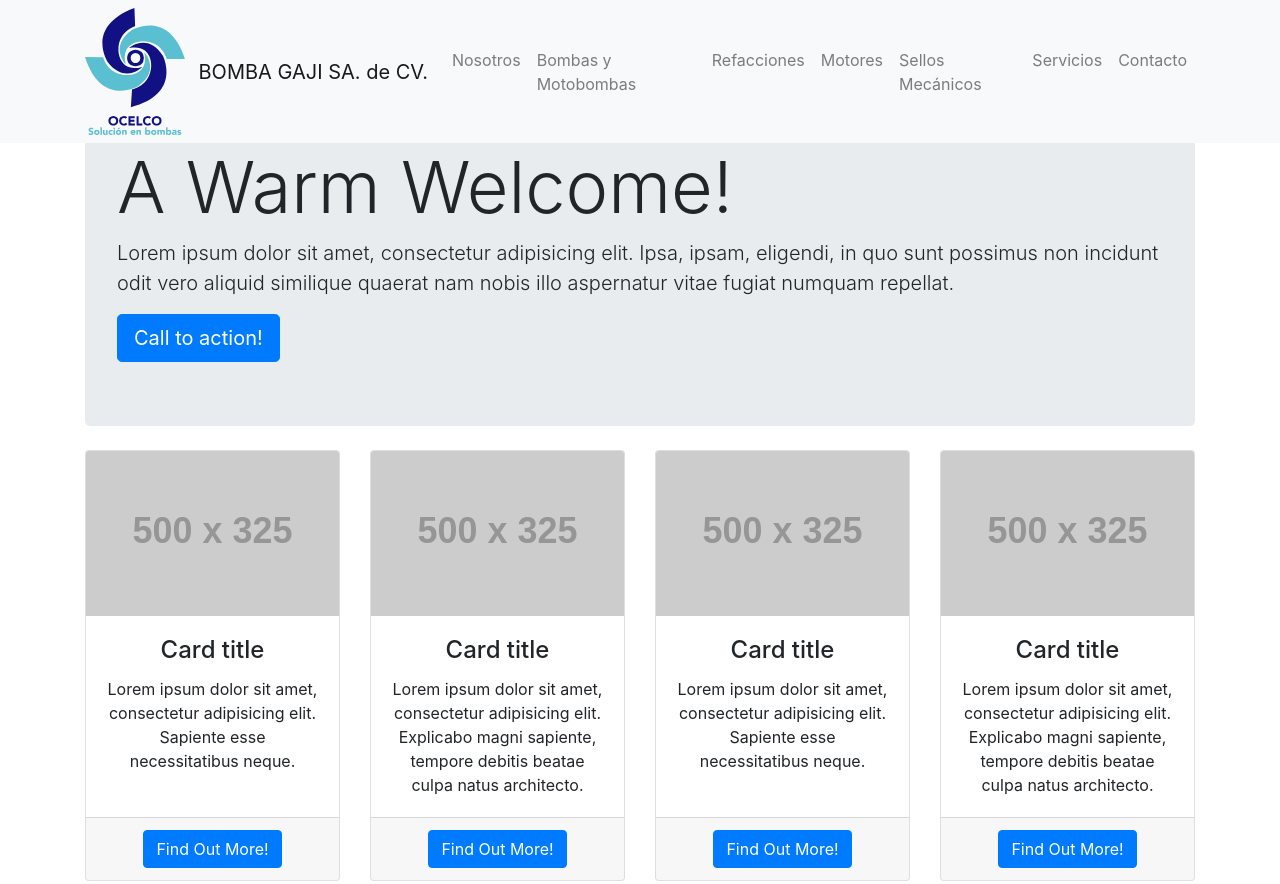
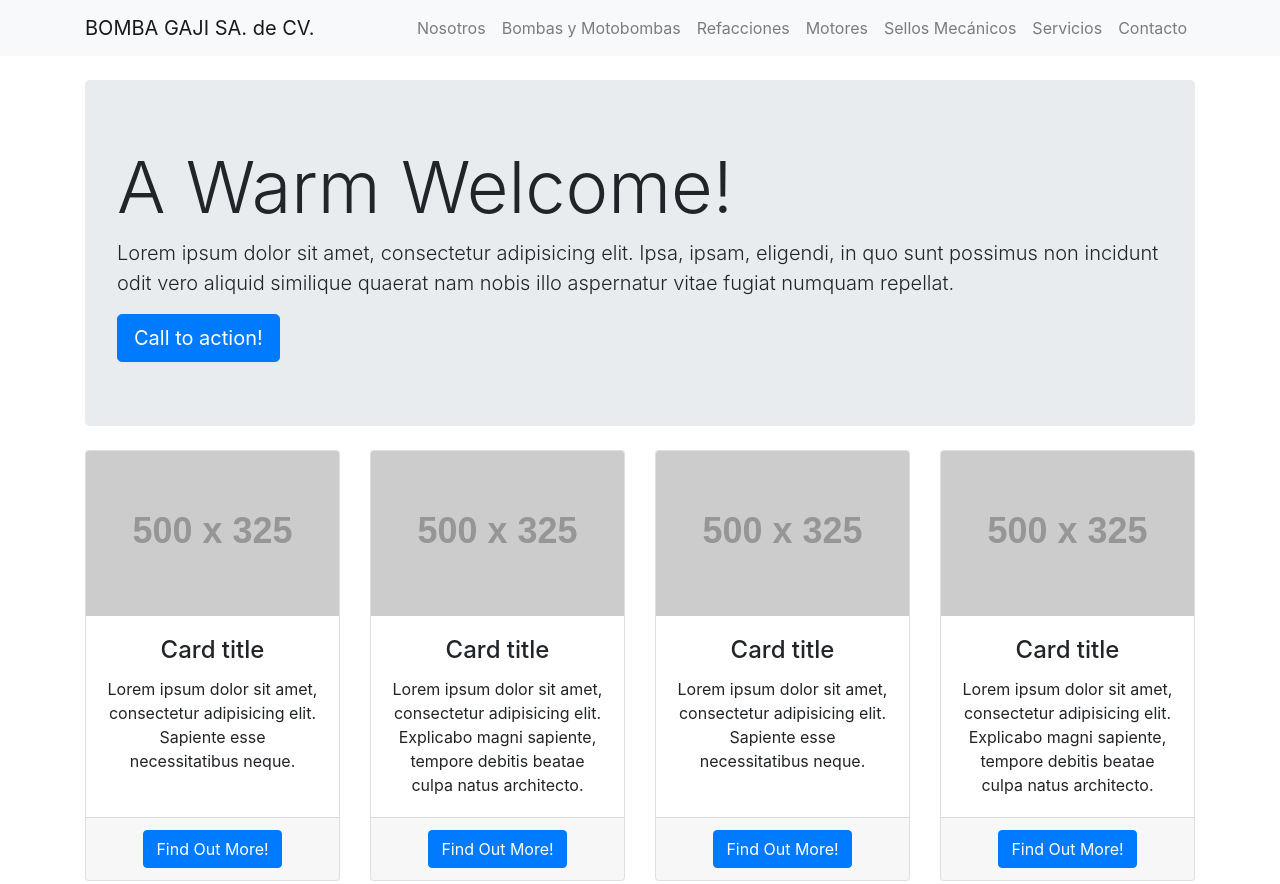
Before and after one commit to OmeOllin/Bombagaji, a website: page index.html in a window 1280 px wide. Shown: the top 884 px of the page. Drawn offline with Linux system fonts and the light colour scheme; placeholder pictures from the web are drawn by us.

Commit message:
Update index.html

```diff
--- a/index.html
+++ b/index.html
@@ -24,10 +24,6 @@
   <!-- Navigation -->
   <nav class="navbar navbar-expand-lg navbar-light bg-light fixed-top">
     <div class="container">
-      <ul class="navbar-nav ml-auto">
-        <li class="nav-item"><img style="width: 100px;" src="img/logoOCELCO.svg" /></li>
-        <li class="nav-item">&nbsp;&nbsp;&nbsp;</li>
-      </ul>
       <a class="navbar-brand" href="#">BOMBA GAJI SA. de CV.</a>
       <button class="navbar-toggler" type="button" data-toggle="collapse" data-target="#navbarResponsive" aria-controls="navbarResponsive" aria-expanded="false" aria-label="Toggle navigation">
         <span class="navbar-toggler-icon"></span>
```
